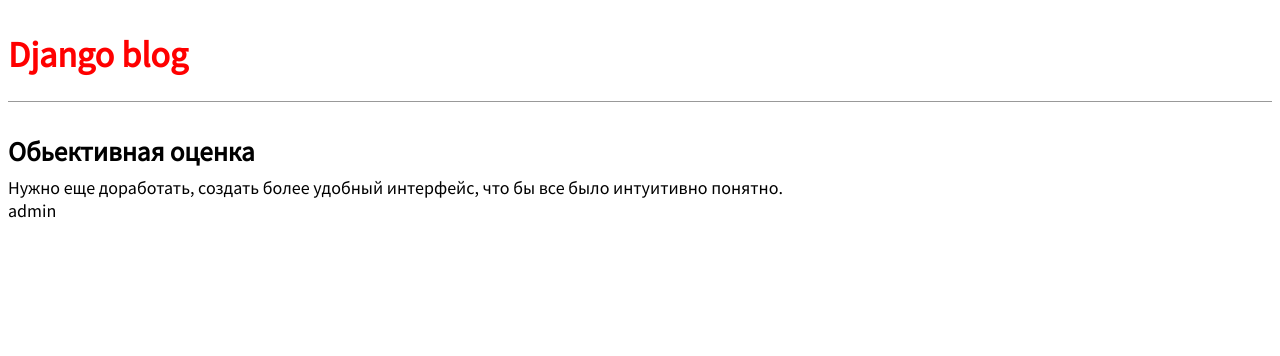
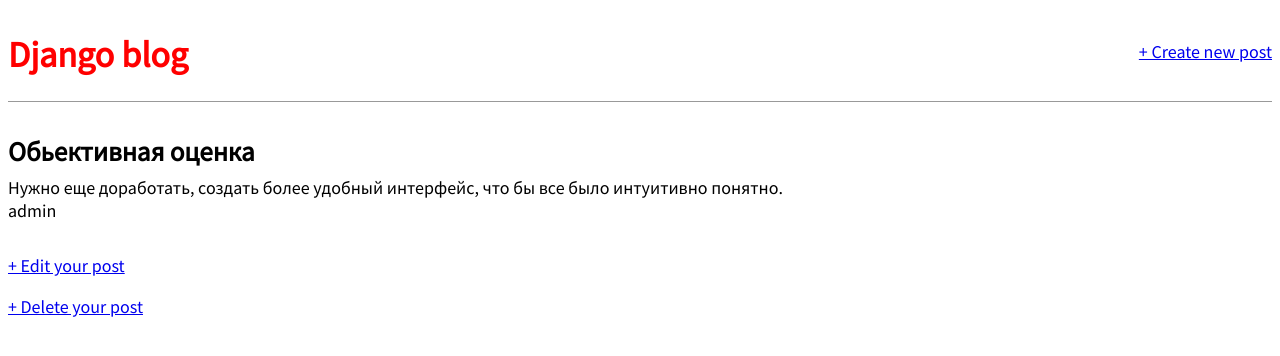
Before and after one commit to atom1kk/mini_blog, a Django app: page /post/2/ in a window 1280 px wide. Shown: the top 356 px of the page. Run offline with Django 3.2, Linux system fonts and the light colour scheme; data comes from the database, SQL or seed files in the repository; both versions use the stored data as it was after the commit.

Commit message:
initial commit

```diff
--- a/blog/models.py
+++ b/blog/models.py
@@ -1,4 +1,5 @@
 from django.db import models
+from django.urls import reverse
 
 
 class Post(models.Model):
@@ -11,3 +12,6 @@ class Post(models.Model):
 
 	def __str__(self):
 		return self.title
+
+	def get_absolute_url(self): # перенаправляем пользователя на страницу его поста
+		return reverse('post_detail', args=[str(self.id)])
--- a/blog/templates/base.html
+++ b/blog/templates/base.html
@@ -8,10 +8,15 @@
 	</head>
 
 	<body>
-		<header>
-			<h1><a href="{% url 'home' %}">Django blog</a></h1>
-		</header>
 		<div>
+			<header>
+				<div class="nav-left">
+					<h1><a href="{% url 'home' %}">Django blog</a></h1>
+				</div>
+				<div class="nav-right">
+					<a href="{% url 'post_new' %}">+ Create new post</a>
+				</div>
+			</header>
 			{% block content %}
 			{% endblock content %}
 		</div>
--- a/blog/templates/post_detail.html
+++ b/blog/templates/post_detail.html
@@ -7,4 +7,7 @@
 		<p>{{ post.author }}</p>
 	</div>
 
+	<p><a href="{% url 'post_edit' post.pk %}">+ Edit your post</a></p>
+	<p><a href="{% url 'post_delete' post.pk %}">+ Delete your post</a></p>
+
 {% endblock content %}
--- a/blog/urls.py
+++ b/blog/urls.py
@@ -1,8 +1,17 @@
 from django.urls import path
 
-from .views import BlogListView, BlogDetailView
+from .views import (
+	BlogListView,
+	BlogDetailView,
+	BlogCreateView,
+	BlogUpdateView,
+	BlogDeleteView,
+)
 
 urlpatterns = [
+	path('post/<int:pk>/delete/', BlogDeleteView.as_view(), name='post_delete'),
+	path('post/<int:pk>/edit/', BlogUpdateView.as_view(), name='post_edit'),
+	path('post/new/', BlogCreateView.as_view(), name='post_new'),
 	path('post/<int:pk>/', BlogDetailView.as_view(), name='post_detail'),
 	path('', BlogListView.as_view(), name='home'),
 ]
--- a/blog/views.py
+++ b/blog/views.py
@@ -1,5 +1,7 @@
-from django.shortcuts import render
 from django.views.generic import ListView, DetailView
+from django.views.generic.edit import CreateView, UpdateView, DeleteView
+from django.urls import reverse_lazy
+
 from .models import Post
 
 class BlogListView(ListView):
@@ -10,3 +12,18 @@ class BlogListView(ListView):
 class BlogDetailView(DetailView):
 	model = Post
 	template_name = 'post_detail.html'
+
+class BlogCreateView(CreateView):
+	model = Post
+	template_name = 'post_new.html'
+	fields = ['title', 'author', 'body']
+
+class BlogUpdateView(UpdateView):
+	model = Post
+	template_name = 'post_edit.html'
+	fields = ['title', 'body']
+
+class BlogDeleteView(DeleteView):
+	model = Post
+	template_name = 'post_delete.html'
+	success_url = reverse_lazy('home')
```
Also changed, not shown: blog/templates/post_delete.html (added, +9 -0 lines), blog/templates/post_edit.html (added, +9 -0 lines), blog/templates/post_new.html (added, +9 -0 lines), blog/tests.py (+25 -0 lines), db.sqlite3.
